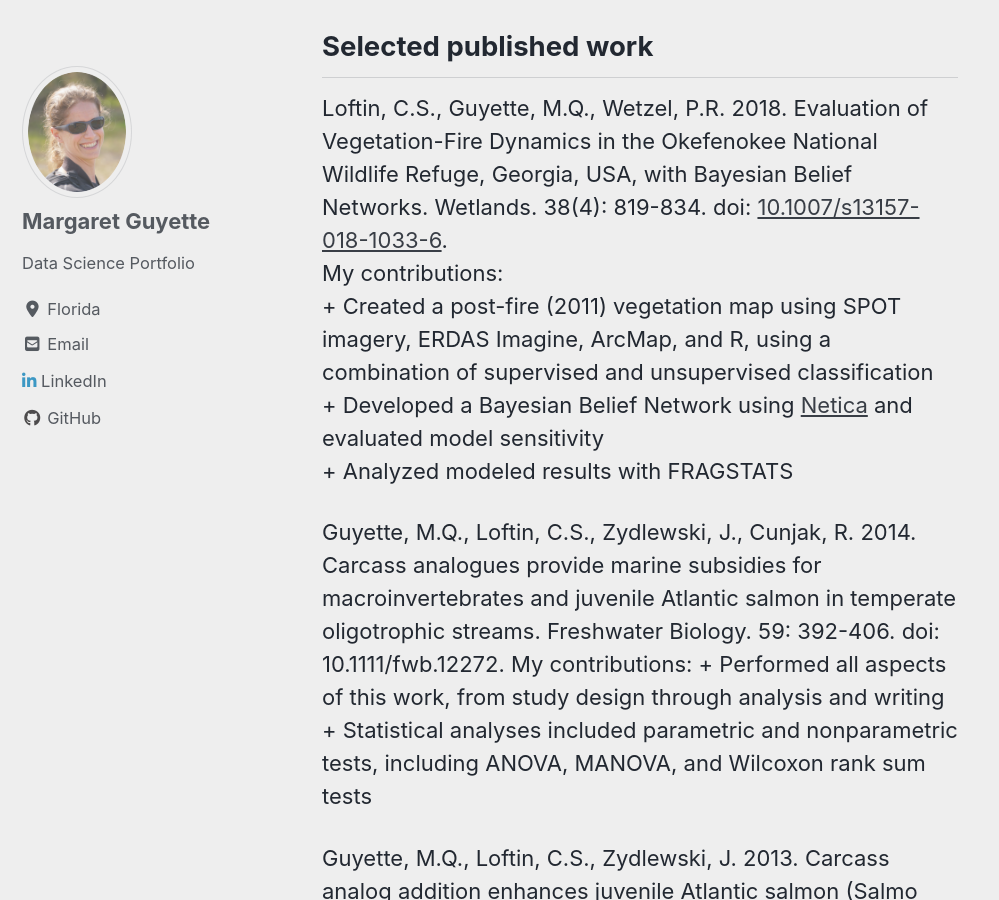
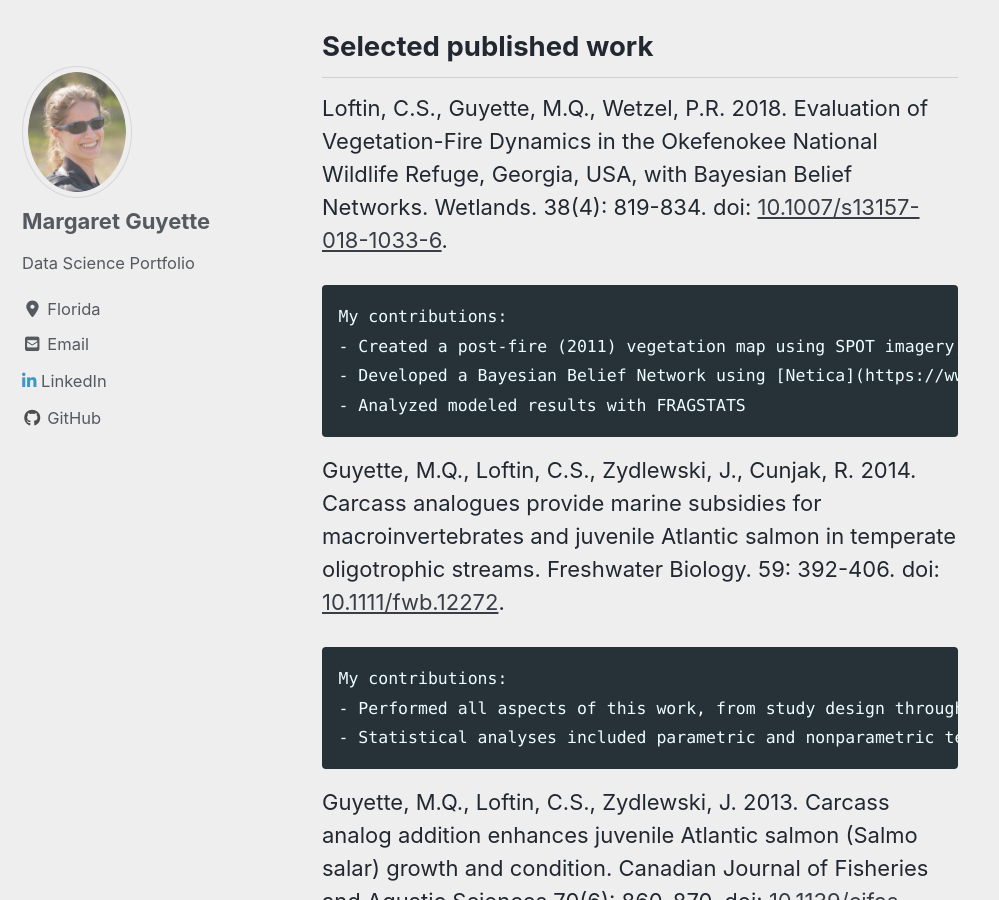
Before and after one commit to mguyette/mguyette.github.io, a Jekyll site: the page built from _pages/DataAnalysis.md, in a window 1280 px wide and 900 px high, scrolled down 505 px. Shown: the whole window, without its empty margins (0-999 px from the left). Built offline with Jekyll 4.4.1, drawn with Linux system fonts in a browser that asks for light colours; cached includes are drawn as plain includes; nearby versions of some CDN libraries; some of the changed lines change nothing that is shown; some of the changed text lies outside the part shown.

Commit message:
Update DataAnalysis.md

```diff
--- a/_pages/DataAnalysis.md
+++ b/_pages/DataAnalysis.md
@@ -11,17 +11,20 @@ header:
 ## Selected published work
 
 Loftin, C.S., Guyette, M.Q., Wetzel, P.R. 2018. Evaluation of Vegetation-Fire Dynamics in the Okefenokee National Wildlife Refuge, Georgia, USA, with Bayesian Belief Networks. Wetlands. 38(4): 819-834. doi: [10.1007/s13157-018-1033-6](https://doi.org/10.1007/s13157-018-1033-6).
+
     My contributions:
-    + Created a post-fire (2011) vegetation map using SPOT imagery, ERDAS Imagine, ArcMap, and R, using a combination of supervised and unsupervised classification
-    + Developed a Bayesian Belief Network using [Netica](https://www.norsys.com/netica.html) and evaluated model sensitivity
-    + Analyzed modeled results with FRAGSTATS
+    - Created a post-fire (2011) vegetation map using SPOT imagery, ERDAS Imagine, ArcMap, and R, using a combination of supervised and unsupervised classification
+    - Developed a Bayesian Belief Network using [Netica](https://www.norsys.com/netica.html) and evaluated model sensitivity
+    - Analyzed modeled results with FRAGSTATS
 
-Guyette, M.Q., Loftin, C.S., Zydlewski, J., Cunjak, R. 2014. Carcass analogues provide marine subsidies for macroinvertebrates and juvenile Atlantic salmon in temperate oligotrophic streams. Freshwater Biology. 59: 392-406. doi: 10.1111/fwb.12272.
+Guyette, M.Q., Loftin, C.S., Zydlewski, J., Cunjak, R. 2014. Carcass analogues provide marine subsidies for macroinvertebrates and juvenile Atlantic salmon in temperate oligotrophic streams. Freshwater Biology. 59: 392-406. doi: [10.1111/fwb.12272](http://dx.doi.org/10.1111/fwb.12272).
+
     My contributions:
-    + Performed all aspects of this work, from study design through analysis and writing
-    + Statistical analyses included parametric and nonparametric tests, including ANOVA, MANOVA, and Wilcoxon rank sum tests
+    - Performed all aspects of this work, from study design through analysis and writing
+    - Statistical analyses included parametric and nonparametric tests, including ANOVA, MANOVA, and Wilcoxon rank sum tests
 
-Guyette, M.Q., Loftin, C.S., Zydlewski, J. 2013. Carcass analog addition enhances juvenile Atlantic salmon (Salmo salar) growth and condition. Canadian Journal of Fisheries and Aquatic Sciences 70(6): 860-870. doi: 10.1139/cjfas-2012-0496.
+Guyette, M.Q., Loftin, C.S., Zydlewski, J. 2013. Carcass analog addition enhances juvenile Atlantic salmon (Salmo salar) growth and condition. Canadian Journal of Fisheries and Aquatic Sciences 70(6): 860-870. doi: [10.1139/cjfas-2012-0496](http://dx.doi.org/10.1139/cjfas-2012-0496).
+
     My contributions:
-    + Performed all aspects of this work, from study design through analysis and writing
-    + Statistical analyses included Wilcoxon rank sum tests, segmented linear regression, ANOVA, and Tukey's HSD pairwise comparisons
+    - Performed all aspects of this work, from study design through analysis and writing
+    - Statistical analyses included Wilcoxon rank sum tests, segmented linear regression, ANOVA, and Tukey's HSD pairwise comparisons
```
